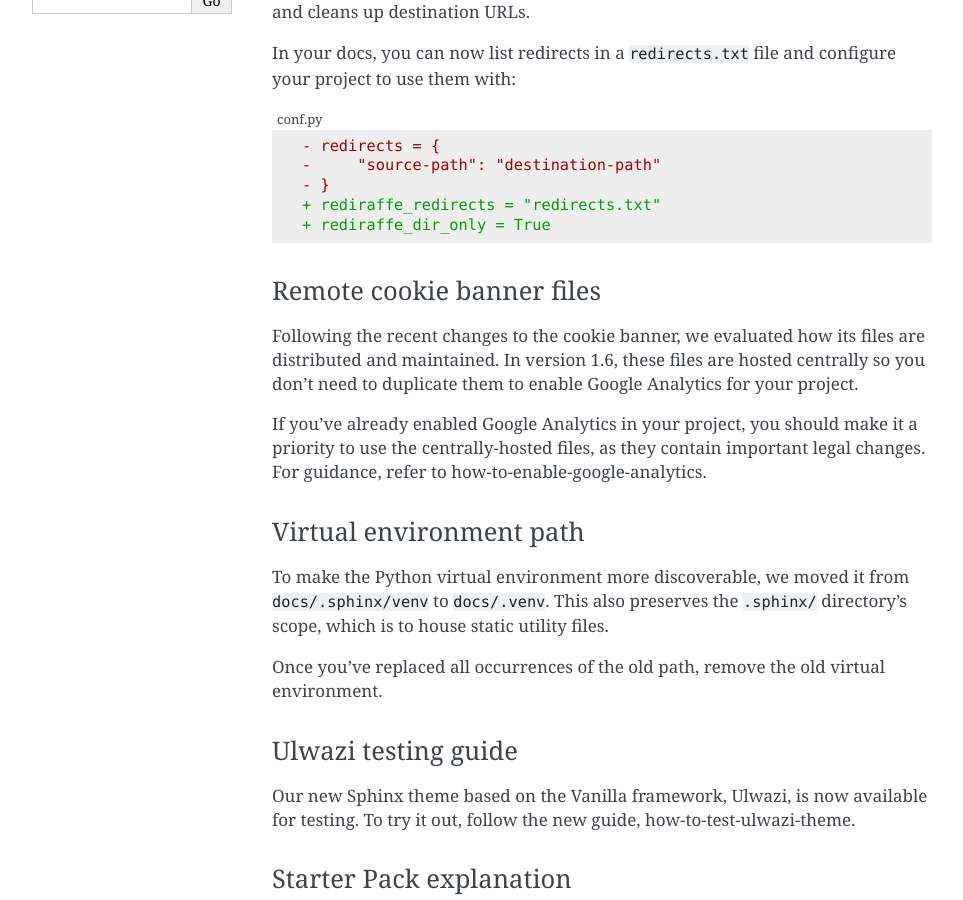
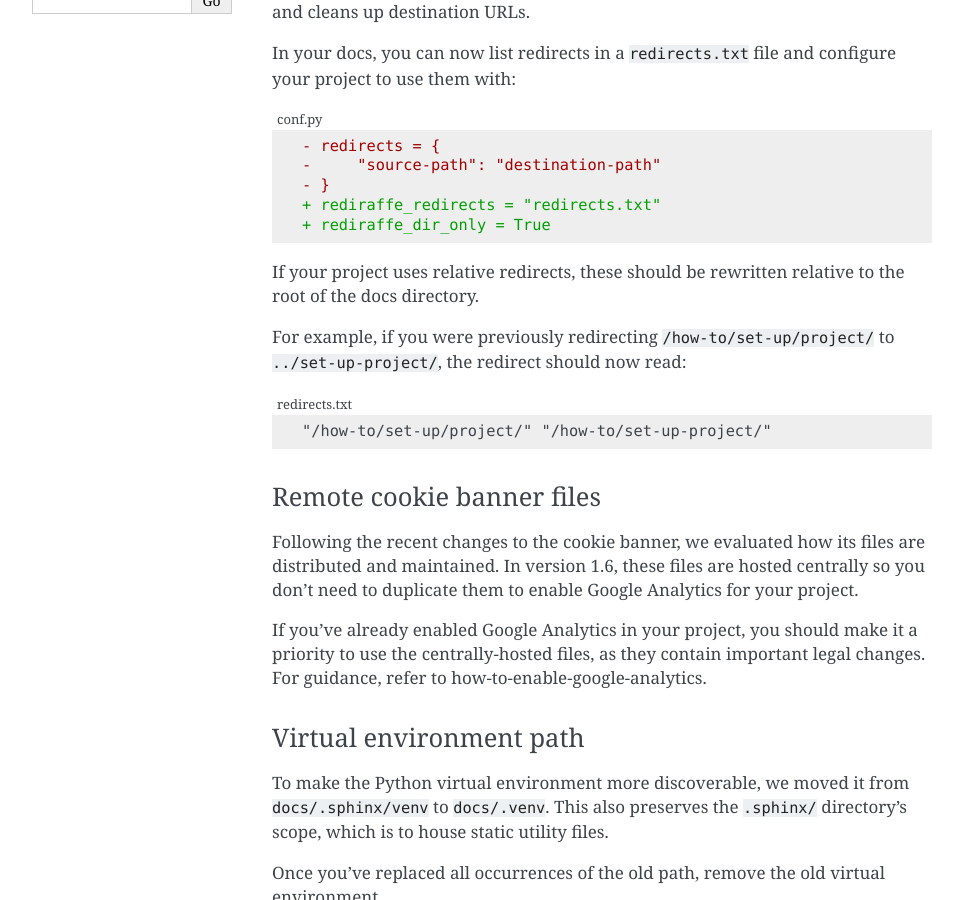
Before and after one commit to canonical/sphinx-docs-starter-pack, a Sphinx documentation site: the page built from docs/release-notes/1.6.rst, in a window 1280 px wide and 900 px high, scrolled down 577 px. Shown: the whole window, without its empty margins (148-1111 px from the left). Built offline with Sphinx 7.4.7, drawn with Linux system fonts in a browser that asks for light colours; pages that are not in the unit, such as notebooks, are missing from menus; cross-references to code outside the pages are shown as plain code.

Commit message:
docs: add guidance for relative redirects

```diff
--- a/docs/release-notes/1.6.rst
+++ b/docs/release-notes/1.6.rst
@@ -44,6 +44,18 @@ project to use them with:
     - }
     + rediraffe_redirects = "redirects.txt"
     + rediraffe_dir_only = True
+
+If your project uses relative redirects, these should be rewritten relative to the
+root of the docs directory.
+
+For example, if you were previously redirecting ``/how-to/set-up/project/`` to
+``../set-up-project/``, the redirect should now read:
+
+.. code-block:: text
+    :caption: redirects.txt
+    :class: no-copybutton
+
+    "/how-to/set-up/project/" "/how-to/set-up-project/"
 
 
 Remote cookie banner files
```
